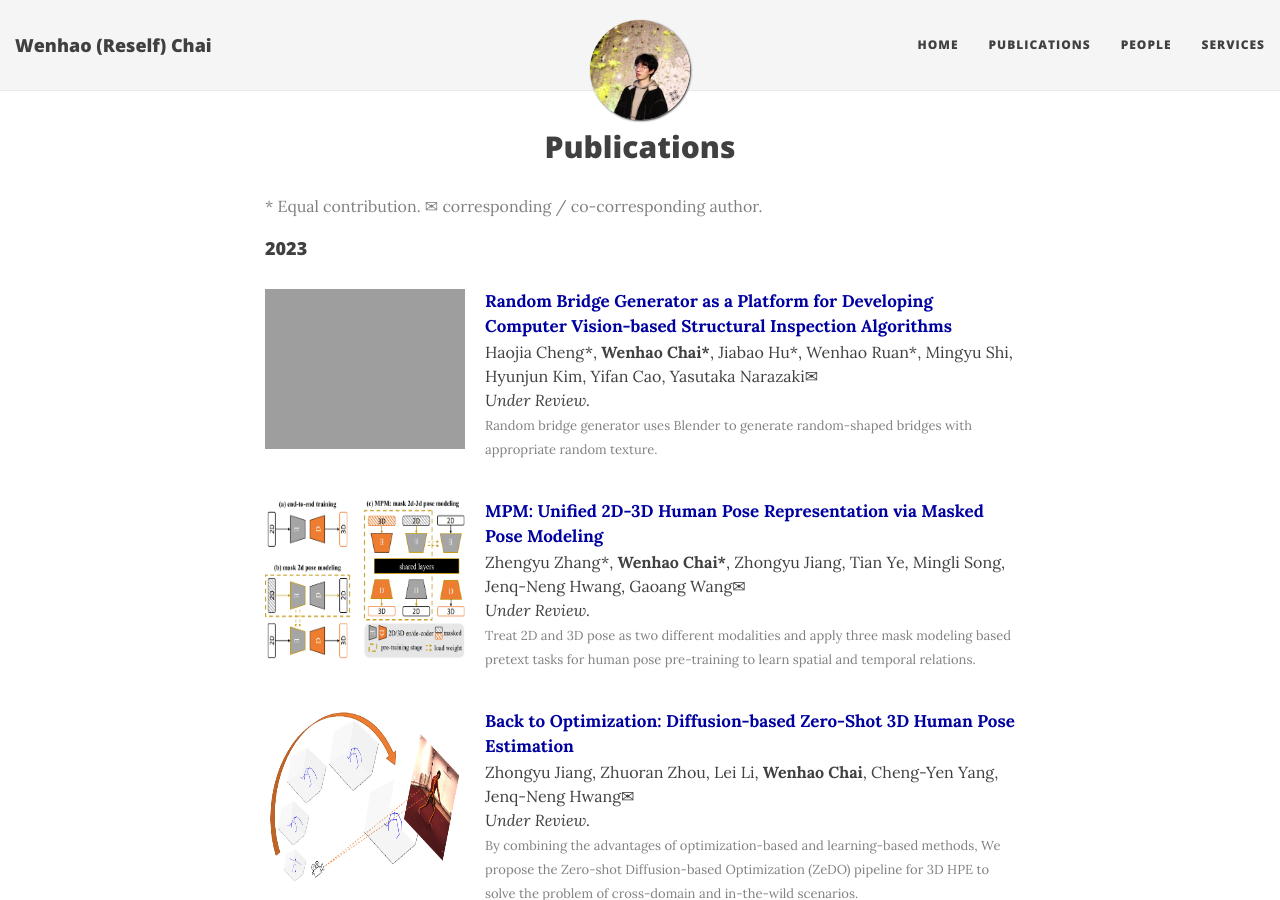
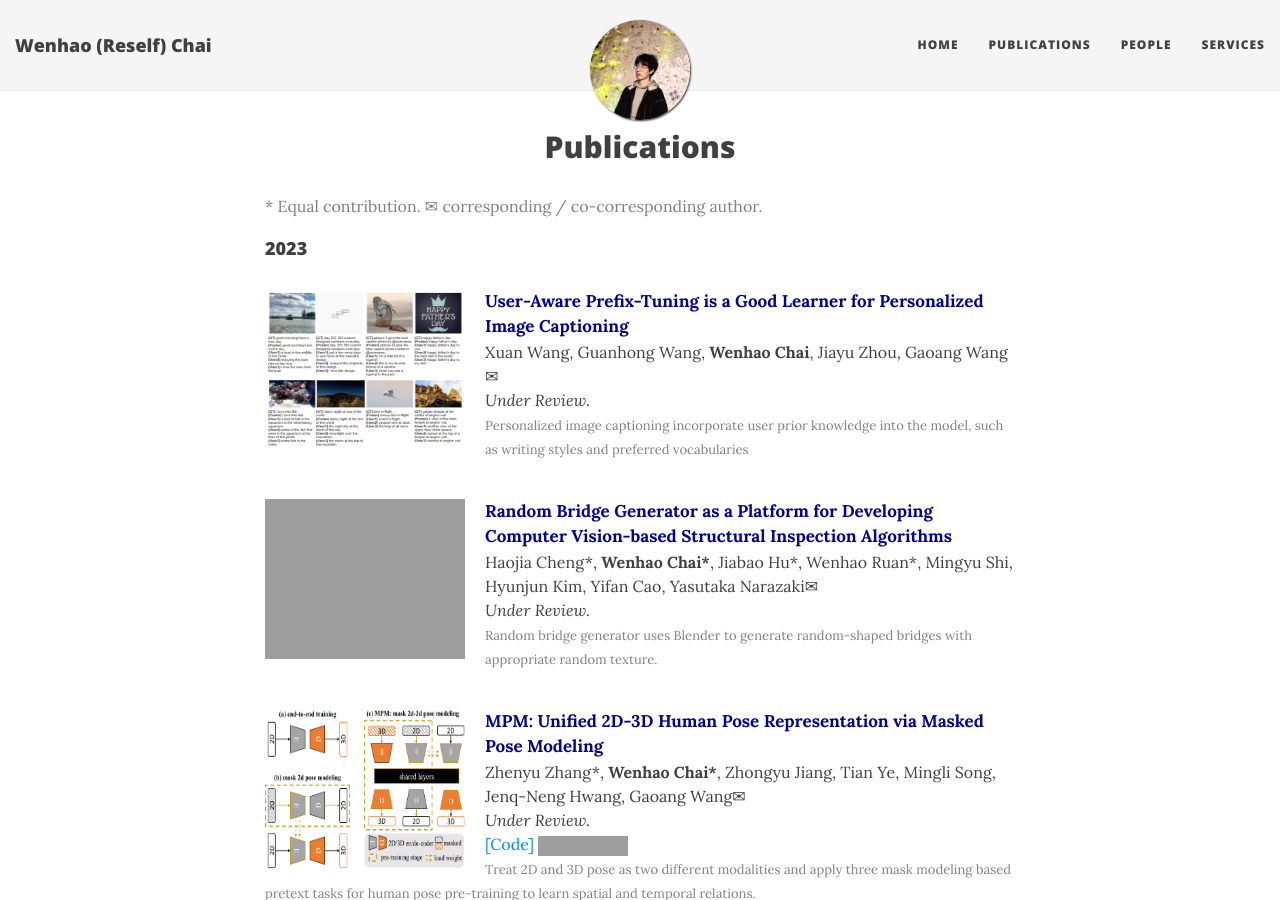
Before and after one commit to hikomal/hikomal.github.io, a Jekyll site: the page built from publications.html, in a window 1280 px wide and 900 px high. Built offline with Jekyll 4.4.1, drawn with Linux system fonts in a browser that asks for light colours; nearby versions of some CDN libraries; grey boxes are pictures that could not be loaded.

Commit message:
update pub

```diff
--- a/people.html
+++ b/people.html
@@ -26,7 +26,7 @@ sorted in title-alphabetical order.
 Professor @ University of Washington
 <br>
 
-<h3><a href="https://person.zju.edu.cn/en/gaoangwang">Prof. Gaoang Wang</a><font color="red"> 12 </font></h3>
+<h3><a href="https://person.zju.edu.cn/en/gaoangwang">Prof. Gaoang Wang</a><font color="red"> 13 </font></h3>
 Assistant Professor @ Zhejiang Univ. - Univ. of Illinois Urbana-Champaign Institute
 <br>
 
--- a/publications.html
+++ b/publications.html
@@ -27,6 +27,23 @@ h3 { font-size : 18px; margin : 8; padding : 0; }
 <h3>2023</h3>
 
 <div class="publication">
+  <img src="../static/pubs/WWC23.png" class="publogo" width="200 px" height="160 px">
+  <p>
+    <strong>
+    User-Aware Prefix-Tuning is a Good Learner for Personalized Image Captioning
+    </strong>
+    <br>
+    Xuan Wang, Guanhong Wang, <b>Wenhao Chai</b>, Jiayu Zhou, Gaoang Wang✉
+    <br>
+    <em>Under Review.</em>
+    <br>
+    <font color="grey" size="2">
+    Personalized image captioning incorporate user prior knowledge into the model, such as writing styles and preferred vocabularies
+    </font>
+  </p>
+</div>
+
+<div class="publication">
   <img src="../static/pubs/CCH23.png" class="publogo" width="200 px" height="160 px">
   <p>
     <strong>
@@ -51,9 +68,12 @@ h3 { font-size : 18px; margin : 8; padding : 0; }
     MPM: Unified 2D-3D Human Pose Representation via Masked Pose Modeling
     </strong>
     <br>
-    Zhengyu Zhang*, <b>Wenhao Chai*</b>, Zhongyu Jiang, Tian Ye, Mingli Song, Jenq-Neng Hwang, Gaoang Wang✉
+    Zhenyu Zhang*, <b>Wenhao Chai*</b>, Zhongyu Jiang, Tian Ye, Mingli Song, Jenq-Neng Hwang, Gaoang Wang✉
     <br>
     <em>Under Review.</em>
+    <br>
+    <a href="https://github.com/vvirgooo2/MPM">[Code]</a>
+    <img alt="NPM" src="https://img.shields.io/github/stars/vvirgooo2/MPM?style=social">
     <br>
     <font color="grey" size="2">
     Treat 2D and 3D pose as two different modalities and apply three mask modeling based pretext tasks for human pose pre-training to learn spatial and temporal
```
Also changed, not shown: static/pubs/WWC23.png (added).
